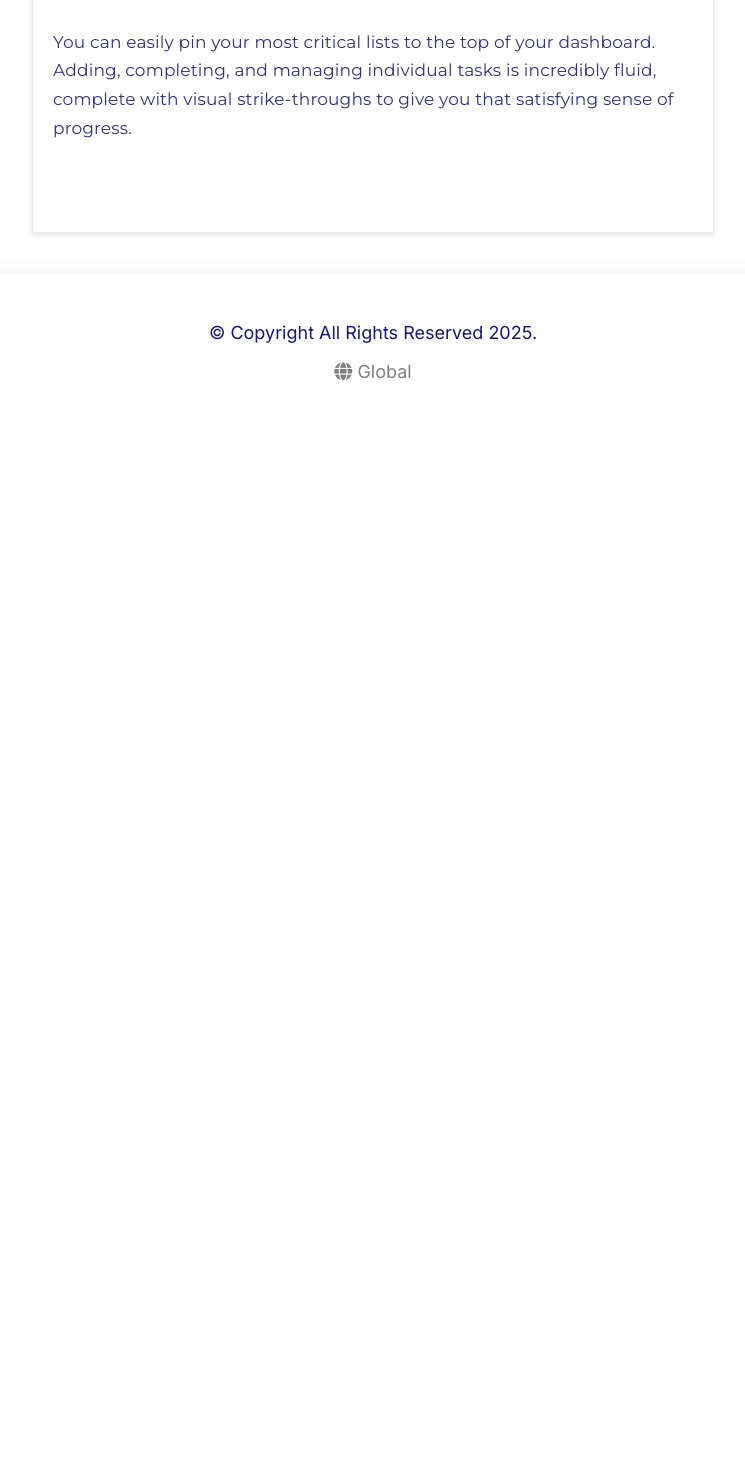
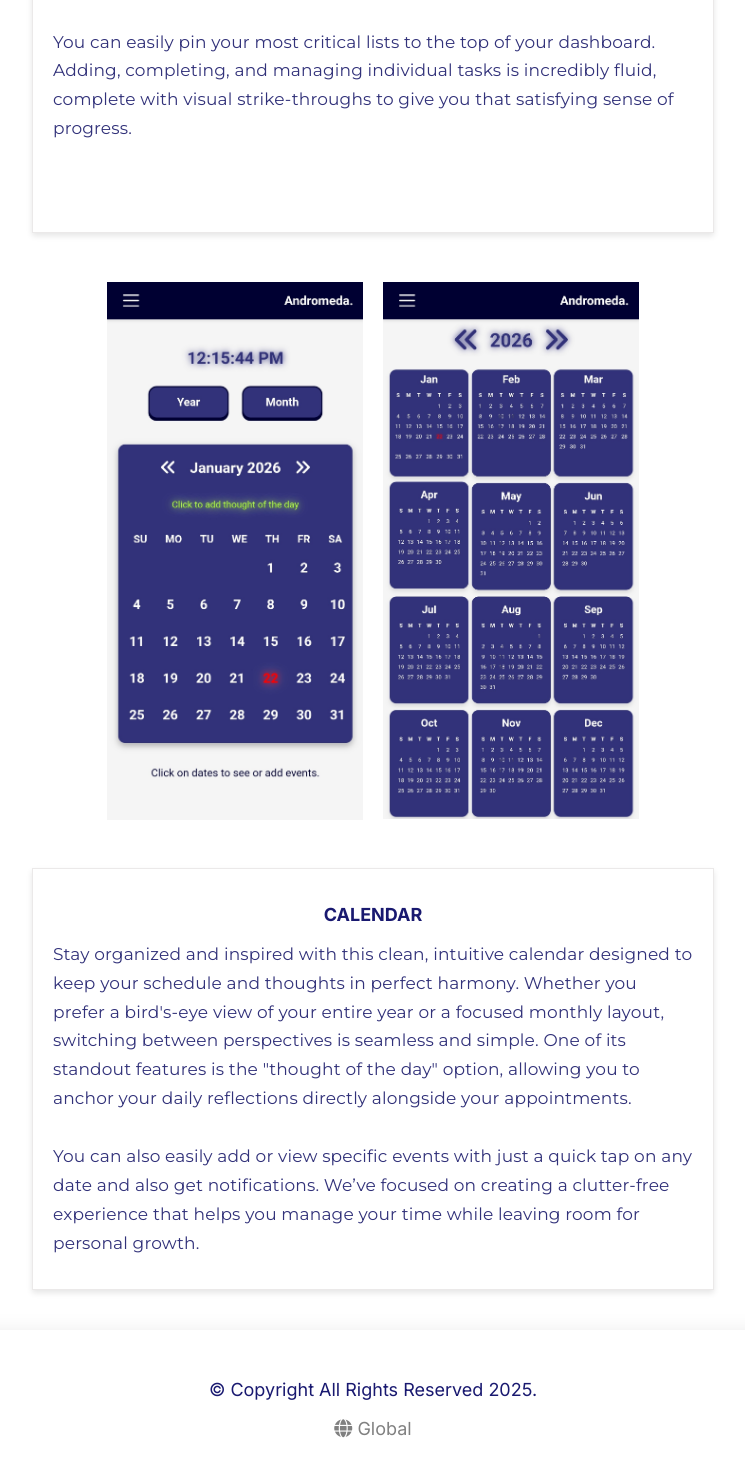
Before and after one commit to abk2191/aphelion-labs, a React (Vite) app: page /aphelion-labs/andromeda in a window 1280 px wide. Shown: the part 2530-4000 px from the top of the page, without its empty margins (267-1012 px from the left). Before the commit the page ends 2943 px from the top, so only its background shows below. Built offline with nearby package versions, Linux system fonts and the light colour scheme; a web font is replaced by a local one.

Commit message:
Added new features

```diff
--- a/src/Andromeda.jsx
+++ b/src/Andromeda.jsx
@@ -68,6 +68,30 @@ function Andromeda() {
             </p>
           </div>
         </div>
+
+        <div className="andromeda-screenshot-wrapper">
+          <div className="andromeda-screenshot-calendar"></div>
+          <div className="andromeda-screenshot-calendar-two"></div>
+        </div>
+
+        <div className="page-card-div">
+          <div className="page-card">
+            <h2>CALENDAR</h2>
+            <p>
+              Stay organized and inspired with this clean, intuitive calendar
+              designed to keep your schedule and thoughts in perfect harmony.
+              Whether you prefer a bird's-eye view of your entire year or a
+              focused monthly layout, switching between perspectives is seamless
+              and simple. One of its standout features is the "thought of the
+              day" option, allowing you to anchor your daily reflections
+              directly alongside your appointments. <br /> <br /> You can also
+              easily add or view specific events with just a quick tap on any
+              date and also get notifications. We’ve focused on creating a
+              clutter-free experience that helps you manage your time while
+              leaving room for personal growth.
+            </p>
+          </div>
+        </div>
       </div>
     </>
   );
--- a/src/index.css
+++ b/src/index.css
@@ -546,6 +546,15 @@ html {
   background-position: center;
 }
 
+.andromeda-screenshot-calendar {
+  width: 20%;
+  aspect-ratio: 9 / 19.5;
+  background-image: url("/andromeda-calendar-month.jpg");
+  background-size: contain;
+  background-repeat: no-repeat;
+  background-position: center;
+}
+
 .andromeda-screenshot-notes-open {
   width: 20%;
   aspect-ratio: 9 / 19.5;
@@ -560,6 +569,16 @@ html {
   width: 20%;
   aspect-ratio: 9 / 19.5;
   background-image: url("/andromeda-todo-two.jpg");
+  background-size: contain;
+  background-repeat: no-repeat;
+  background-position: center;
+  background-color: white;
+}
+
+.andromeda-screenshot-calendar-two {
+  width: 20%;
+  aspect-ratio: 9 / 19.5;
+  background-image: url("/andromeda-calendar-year.jpg");
   background-size: contain;
   background-repeat: no-repeat;
   background-position: center;
@@ -701,6 +720,11 @@ html {
     width: 35%;
   }
 
+  .andromeda-screenshot-calendar,
+  .andromeda-screenshot-calendar-two {
+    width: 35%;
+  }
+
   .andromeda-description p {
     font-size: 14.5px;
     line-height: 1.6;
```
Also changed, not shown: public/andromeda-calendar-month.jpg (added), public/andromeda-calendar-year.jpg (added).
